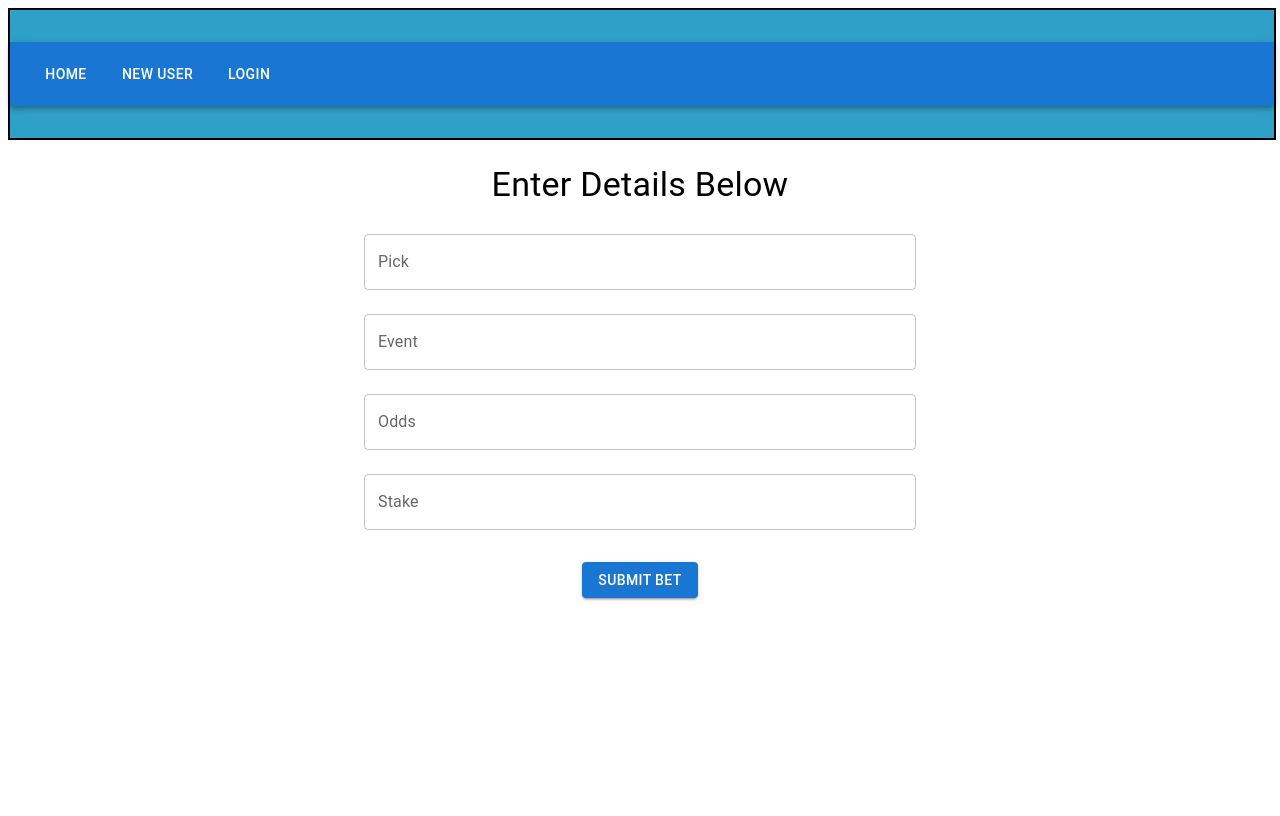
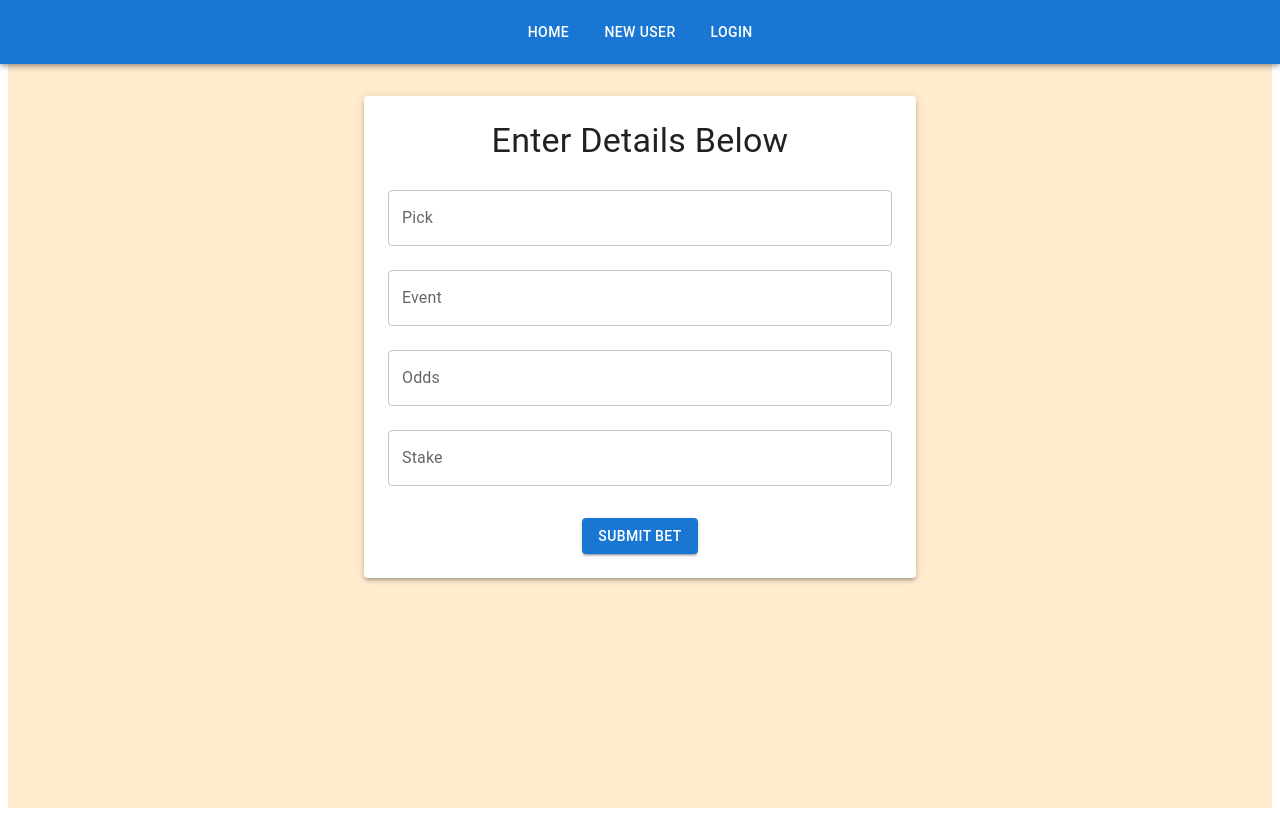
Before and after one commit to rcallebs/Wager-Vision, a React (Vite) app: page /add-bet in a window 1280 px wide. Built offline with nearby package versions, Linux system fonts and the light colour scheme; the HTML template or start-up script is replaced by a standard one.

Commit message:
style pages

```diff
--- a/src/App.css
+++ b/src/App.css
@@ -1,19 +1,9 @@
-.bet-slip {
-  border: 1px solid black;
-  margin: 10px;
+.App {
+  text-align: center;
+  background-color: blanchedalmond;
+  min-height: 100vh;
 }
 
-.homepage.links {
-  display: flex;
+.main-content {
+  padding-top: 64px;
 }
-
-.nav-link {
-  margin-right: 10px;
-}
-.nav-link {
-  text-decoration: none;
-  color: inherit;
-  display: block;
-  width: 100%;
-  height: 100%;
-}
--- a/src/App.jsx
+++ b/src/App.jsx
@@ -34,10 +34,8 @@ const App = () => {
 
   return (
     <div className="App">
-      <nav>
-        <Nav user={user} handleLogOut={handleLogOut} />
-      </nav>
-      <main>
+      <Nav user={user} handleLogOut={handleLogOut} />
+      <main className="main-content">
         <Routes>
           <Route path="/" element={<Home user={user} />} />
           <Route path="/register" element={<Register />} />
--- a/src/components/BetSlip.jsx
+++ b/src/components/BetSlip.jsx
@@ -1,24 +1,49 @@
 import React from "react";
 import { Link } from "react-router-dom";
+import { Paper, Typography, Box } from "@mui/material";
 
 const BetSlip = ({ pick, event, odds, betId, betType }) => {
-  const renderOdds = () => {
-    if (odds >= 0) {
-      return `+${odds}`;
-    } else {
-      return `${odds}`;
-    }
+  const renderOdds = () => (odds >= 0 ? `+${odds}` : `${odds}`);
+
+  const styles = {
+    link: {
+      textDecoration: "none",
+      color: "inherit",
+      display: "block",
+      margin: "0 auto",
+      maxWidth: "400px",
+    },
+    paper: {
+      padding: "16px",
+      margin: "8px",
+      backgroundColor: "#ffffff",
+      boxShadow: "0 1px 3px rgba(0, 0, 0, 0.2)",
+    },
+    detail: {
+      display: "flex",
+      justifyContent: "space-between",
+      marginBottom: "8px",
+    },
   };
 
   return (
-    <Link to={`${betId}`}>
-      <div className="bet-slip">
-        <h3 className="slip-event">{event}</h3>
-        <h3 className="slip-pick">
-          Pick: {pick} - {betType}
-        </h3>
-        <h4 className="slip-odds">Odds: {renderOdds()}</h4>
-      </div>
+    <Link to={`${betId}`} style={styles.link}>
+      <Paper style={styles.paper}>
+        <Box style={styles.detail}>
+          <Typography variant="h6">Event:</Typography>
+          <Typography variant="h6">{event}</Typography>
+        </Box>
+        <Box style={styles.detail}>
+          <Typography variant="body1">Pick:</Typography>
+          <Typography variant="body1">
+            {pick} - {betType}
+          </Typography>
+        </Box>
+        <Box style={styles.detail}>
+          <Typography variant="body2">Odds:</Typography>
+          <Typography variant="body2">{renderOdds()}</Typography>
+        </Box>
+      </Paper>
     </Link>
   );
 };
--- a/src/components/Nav.jsx
+++ b/src/components/Nav.jsx
@@ -1,14 +1,11 @@
 import React from "react";
 import { NavLink } from "react-router-dom";
-import { AppBar, Toolbar, Button, Typography, Box } from "@mui/material";
+import { AppBar, Toolbar, Button, Box } from "@mui/material";
 
 const Nav = ({ user, handleLogOut }) => {
   return (
-    <AppBar position="static">
-      <Toolbar>
-        {/* <Typography variant="h6" sx={{ flexGrow: 1 }}>
-          My Betting App
-        </Typography> */}
+    <AppBar position="fixed">
+      <Toolbar sx={{ justifyContent: "center" }}>
         <Box sx={{ display: "flex", gap: 2 }}>
           <Button color="inherit" component={NavLink} to="/">
             Home
@@ -45,46 +42,3 @@ const Nav = ({ user, handleLogOut }) => {
 };
 
 export default Nav;
-
-// import React from "react";
-// import { NavLink } from "react-router-dom";
-
-// const Nav = ({ user, handleLogOut }) => {
-//   return (
-//     <nav className="nav-links">
-//       <ul>
-//         <NavLink to="/">
-//           <li>Home</li>
-//         </NavLink>
-//         {user && (
-//           <>
-//             <NavLink to="/bets">
-//               <li>Bets</li>
-//             </NavLink>
-//             <NavLink to="/bets/add-bet">
-//               <li>Add a Bet</li>
-//             </NavLink>
-//             <NavLink to="/odds">
-//               <li>Upcoming Odds</li>
-//             </NavLink>
-//             <NavLink onClick={handleLogOut}>
-//               <li>Logout</li>
-//             </NavLink>
-//           </>
-//         )}
-//         {!user && (
-//           <>
-//             <NavLink to="/register">
-//               <li>New User</li>
-//             </NavLink>
-//             <NavLink to="/login">
-//               <li>Login</li>
-//             </NavLink>
-//           </>
-//         )}
-//       </ul>
-//     </nav>
-//   );
-// };
-
-// export default Nav;
--- a/src/index.css
+++ b/src/index.css
@@ -26,7 +26,3 @@ nav {
 .nav-links li:hover {
   background-color: #ddd;
 }
-.active-link {
-  font-weight: bold;
-  border-bottom: 2px solid #fff; /* Example styling for active link */
-}
--- a/src/pages/AddBet.jsx
+++ b/src/pages/AddBet.jsx
@@ -1,7 +1,14 @@
 import React, { useState } from "react";
 import axios from "axios";
 import { useNavigate } from "react-router-dom";
-import { TextField, Button, Box, Container, Typography } from "@mui/material";
+import {
+  TextField,
+  Button,
+  Box,
+  Container,
+  Typography,
+  Paper,
+} from "@mui/material";
 
 const AddBet = () => {
   let navigate = useNavigate();
@@ -44,11 +51,11 @@ const AddBet = () => {
 
   return (
     <Container maxWidth="sm">
+      <Paper elevation={3} sx={{ padding: 3, marginTop: 3 }}>
         <Box
           component="form"
           onSubmit={handleSubmit}
           sx={{
-          mt: 3,
             display: "flex",
             flexDirection: "column",
             alignItems: "center",
@@ -100,54 +107,9 @@ const AddBet = () => {
             Submit Bet
           </Button>
         </Box>
+      </Paper>
     </Container>
   );
 };
-//   return (
-//     <div className="add-bet-container">
-//       <h2>Add New Bet</h2>
-//       <form onSubmit={handleSubmit}>
-//         <label>
-//           Pick:
-//           <input
-//             type="text"
-//             name="pick"
-//             value={bet.pick}
-//             onChange={handleChange}
-//           />
-//         </label>
-//         <label>
-//           Event:
-//           <input
-//             type="text"
-//             name="event"
-//             value={bet.event}
-//             onChange={handleChange}
-//           />
-//         </label>
-//         <label>
-//           Odds:
-//           <input
-//             type="number"
-//             name="odds"
-//             value={bet.odds}
-//             onChange={handleChange}
-//           />
-//         </label>
-//         <label>
-//           Stake:
-//           <input
-//             type="number"
-//             name="stakeAmount"
-//             value={bet.stakeAmount}
-//             onChange={handleChange}
-//           />
-//         </label>
-//         {/* get all needed fields input before deleting */}
-//         <button type="submit">Submit Bet</button>
-//       </form>
-//     </div>
-//   );
-// };
 
 export default AddBet;
--- a/src/pages/Bets.jsx
+++ b/src/pages/Bets.jsx
@@ -1,13 +1,12 @@
-import React from "react";
-import { useState, useEffect } from "react";
+import React, { useState, useEffect } from "react";
 import axios from "axios";
 import BetSlip from "../components/BetSlip";
+import { Box, Typography, Grid } from "@mui/material";
 
 const Bets = () => {
   const [bets, setBets] = useState([]);
 
   const fetchBets = async () => {
-    // console.log("fetching bets");
     const token = localStorage.getItem("token");
     let response = await axios.get(
       "https://wager-server-946d5db015ae.herokuapp.com/bets",
@@ -24,15 +23,23 @@ const Bets = () => {
     fetchBets();
   }, []);
 
-  const sports = [...new Set(bets.map((bet) => bet.sport))];
+  const styles = {
+    container: {
+      padding: "16px",
+    },
+    header: {
+      marginBottom: "16px",
+    },
+  };
 
   return (
-    <div className="bet-container">
-      <h1 className="betslip">Open Bets</h1>
-
-      <div className="bet-details">
+    <Box style={styles.container}>
+      <Typography variant="h4" style={styles.header} textAlign="center">
+        Open Bets
+      </Typography>
+      <Grid container spacing={2} justifyContent="center">
         {bets.map((bet) => (
-          <div key={bet._id}>
+          <Grid item key={bet._id} xs={12} sm={6} md={4}>
             <BetSlip
               pick={bet.pick}
               betType={bet.betType}
@@ -40,10 +47,10 @@ const Bets = () => {
               event={bet.event}
               betId={bet._id}
             />
-          </div>
+          </Grid>
         ))}
-      </div>
-    </div>
+      </Grid>
+    </Box>
   );
 };
 
```
Lines whose indentation alone changed are shown as unchanged.
